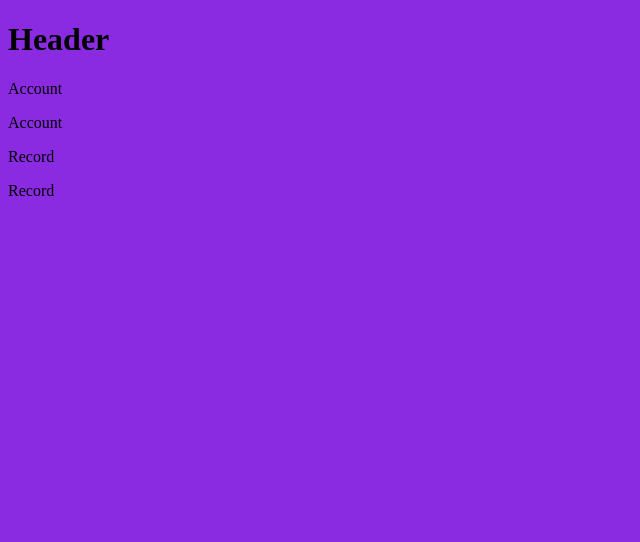
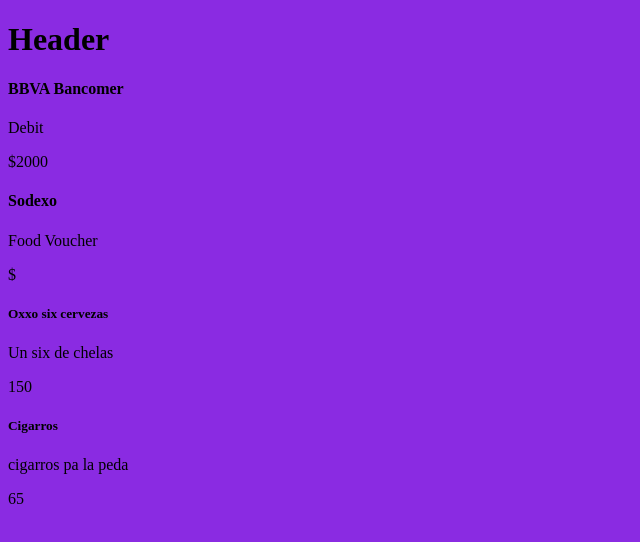
Before and after one commit to RafaelMoro/Personal-Finance, a React app: page / in a window 1280 px wide. Shown: the top 542 px of the page, without its empty margins (0-640 px from the left). Built offline with nearby package versions, Linux system fonts and the light colour scheme.

Commit message:
[ADD] - Record and Account now renders each property of the object

```diff
--- a/src/components/Account.jsx
+++ b/src/components/Account.jsx
@@ -1,8 +1,12 @@
 import React from 'react'
 
-const Account = () => {
+const Account = ({ account }) => {
   return (
-    <p>Account</p>
+    <section>
+      <h4>{ account.name }</h4>
+      <p>{account.type}</p>
+      <p>${account.initialAmount}</p>
+    </section>
   )
 }
 
--- a/src/components/Record.jsx
+++ b/src/components/Record.jsx
@@ -1,8 +1,12 @@
 import React from 'react'
 
-const Record = () => {
+const Record = ({ record }) => {
   return (
-    <p>Record</p>
+    <section>
+      <h5>{record.shortName}</h5>
+      <p>{record.description}</p>
+      <p>{record.amount}</p>
+    </section>
   )
 }
 
--- a/src/pages/Main.jsx
+++ b/src/pages/Main.jsx
@@ -33,12 +33,12 @@
     <main>
       <Accounts>
         {
-          accounts.map((account, index) => ( <Account key={index} /> ))
+          accounts.map((account, index) => ( <Account key={index} account={account} /> ))
         }
       </Accounts>
       <Records>
         {
-          records.map((record, index) => ( <Record key={index} /> ))
+          records.map((record, index) => ( <Record key={index} record={record} /> ))
         }
       </Records>
     </main>
```
